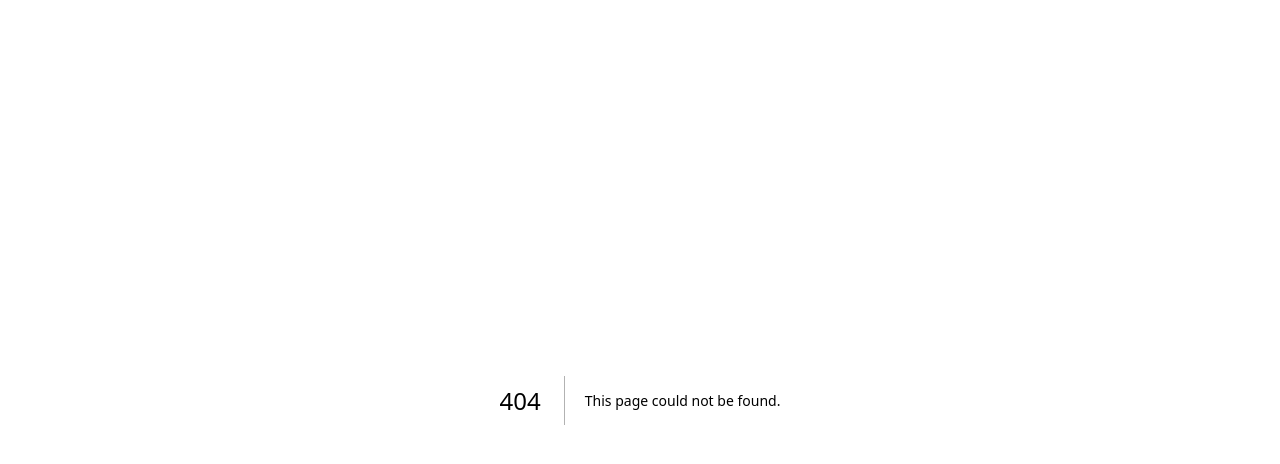
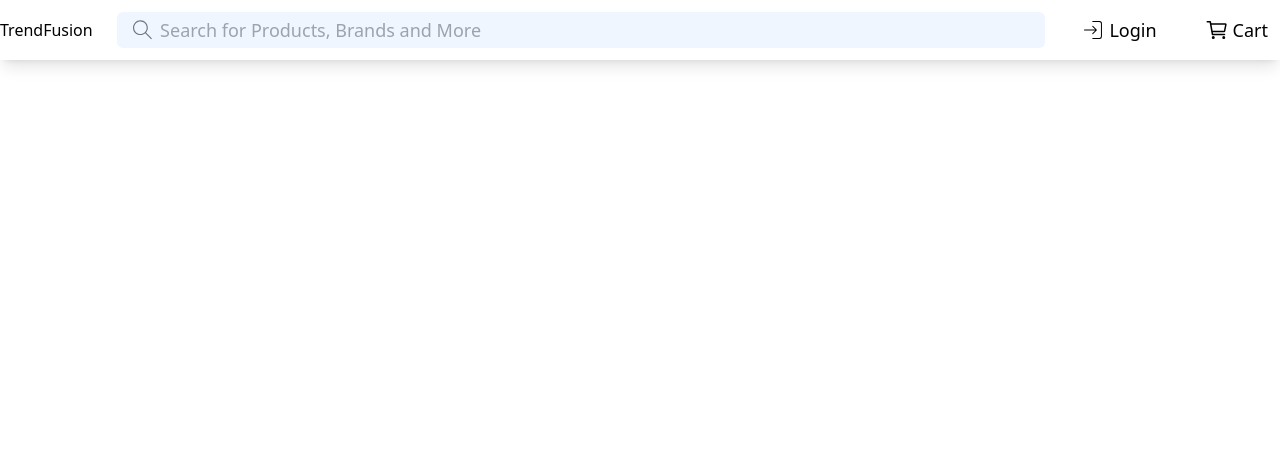
Before and after one commit to gritik418/TrendFusion-Frontend, a Next.js app: page /login in a window 1280 px wide. Before the commit this address had no page. Shown: the top 464 px of the page. Built offline with nearby package versions, Linux system fonts and the light colour scheme.

Commit message:
Navbar ui completed

```diff
--- a/src/app/globals.css
+++ b/src/app/globals.css
@@ -3,25 +3,6 @@
 @tailwind utilities;
 
 :root {
-  --background: #ffffff;
-  --foreground: #171717;
+  --primary-color: #16423c;
+  --secondary-color: #6a9c89;
 }
-
-@media (prefers-color-scheme: dark) {
-  :root {
-    --background: #0a0a0a;
-    --foreground: #ededed;
-  }
-}
-
-body {
-  color: var(--foreground);
-  background: var(--background);
-  font-family: Arial, Helvetica, sans-serif;
-}
-
-@layer utilities {
-  .text-balance {
-    text-wrap: balance;
-  }
-}
--- /dev/null
+++ b/src/app/login/page.tsx
@@ -0,0 +1,12 @@
+import Navbar from "@/components/Navbar/Navbar";
+import React from "react";
+
+const LoginPage = () => {
+  return (
+    <div>
+      <Navbar />
+    </div>
+  );
+};
+
+export default LoginPage;
--- /dev/null
+++ b/src/app/search/page.tsx
@@ -0,0 +1,7 @@
+import React from "react";
+
+const SearchPage = () => {
+  return <div>SearchPage</div>;
+};
+
+export default SearchPage;
--- /dev/null
+++ b/src/app/signup/page.tsx
@@ -0,0 +1,7 @@
+import React from "react";
+
+const SignupPage = () => {
+  return <div>SignupPage</div>;
+};
+
+export default SignupPage;
--- /dev/null
+++ b/src/components/Navbar/Navbar.tsx
@@ -0,0 +1,44 @@
+import React from "react";
+import SearchBar from "../SearchBar/SearchBar";
+import { IoCartOutline } from "react-icons/io5";
+import { CiLogin } from "react-icons/ci";
+
+const Navbar = () => {
+  return (
+    <>
+      <div className="h-[60px] shadow-lg hidden sm:flex">
+        <div className="h-full container m-auto gap-6 flex items-center">
+          <h1>TrendFusion</h1>
+          <SearchBar />
+
+          <button className="flex items-center text-lg gap-1 hover:bg-slate-50 transition-colors ease-in-out duration-300 py-1 px-3 rounded-md">
+            <CiLogin className="text-2xl" /> Login
+          </button>
+          <button className="flex items-center text-lg gap-1 hover:bg-slate-50 transition-colors ease-in-out duration-300 py-1 px-3 rounded-md">
+            <IoCartOutline className="text-2xl" /> Cart
+          </button>
+        </div>
+      </div>
+
+      <div className="h-[100px] shadow-lg flex-col flex sm:hidden">
+        <div className="h-full px-3 container m-auto gap-6 justify-between flex items-center">
+          <h1>TrendFusion</h1>
+
+          <div className="flex gap-4">
+            <button className="flex items-center text-lg gap-1 hover:bg-slate-50 transition-colors ease-in-out duration-300 py-1 px-3 rounded-md">
+              <CiLogin className="text-2xl" /> Login
+            </button>
+            <button className="flex items-center text-lg gap-1 hover:bg-slate-50 transition-colors ease-in-out duration-300 py-1 px-3 rounded-md">
+              <IoCartOutline className="text-2xl" /> Cart
+            </button>
+          </div>
+        </div>
+        <div className="px-3 py-2">
+          <SearchBar />
+        </div>
+      </div>
+    </>
+  );
+};
+
+export default Navbar;
--- /dev/null
+++ b/src/components/SearchBar/SearchBar.tsx
@@ -0,0 +1,16 @@
+import { TfiSearch } from "react-icons/tfi";
+
+const SearchBar = () => {
+  return (
+    <div className="flex bg-blue-50 py-1 px-4 items-center rounded-md gap-2 w-full">
+      <TfiSearch className="text-xl text-gray-500" />
+      <input
+        type="text"
+        className="text-lg bg-transparent text-gray-700 w-full"
+        placeholder="Search for Products, Brands and More"
+      />
+    </div>
+  );
+};
+
+export default SearchBar;
```
Also changed, not shown: package.json (+5 -4 lines), 1 other file (tests, documents, lock files or other folders).
